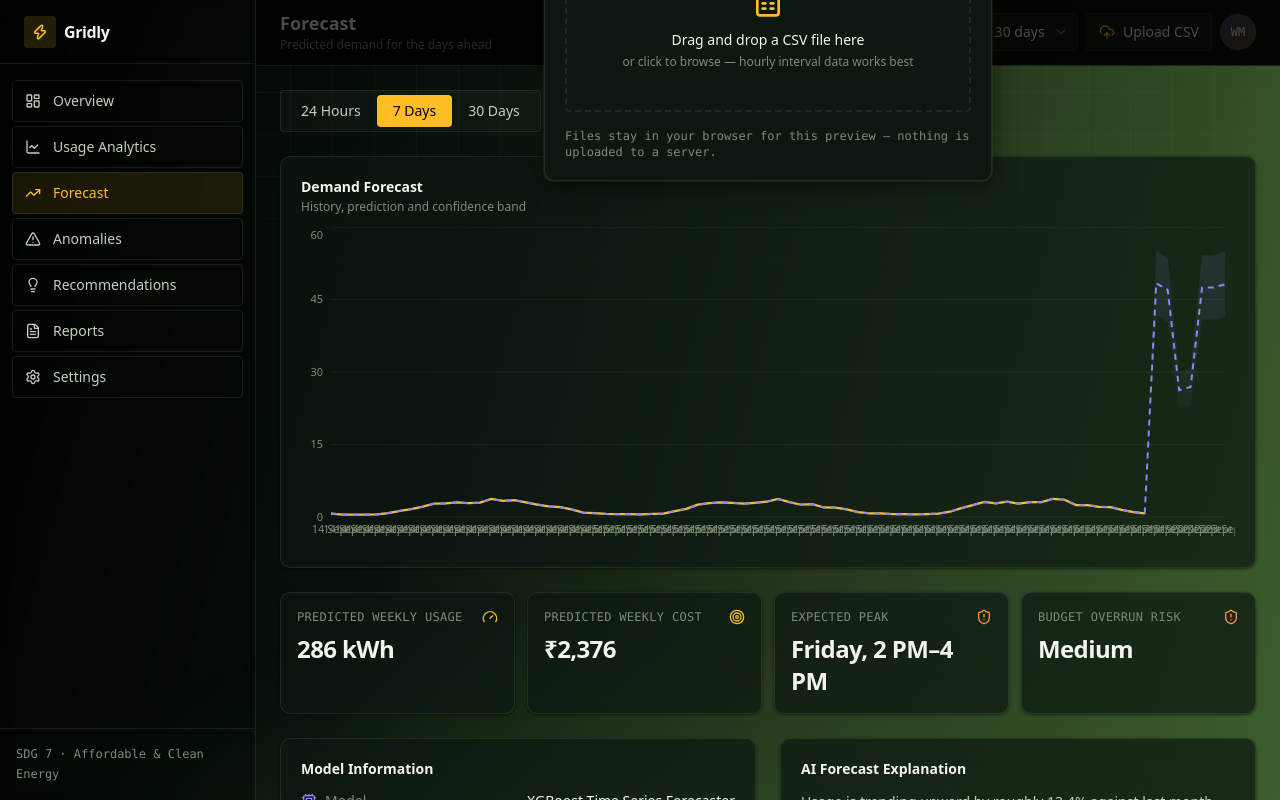
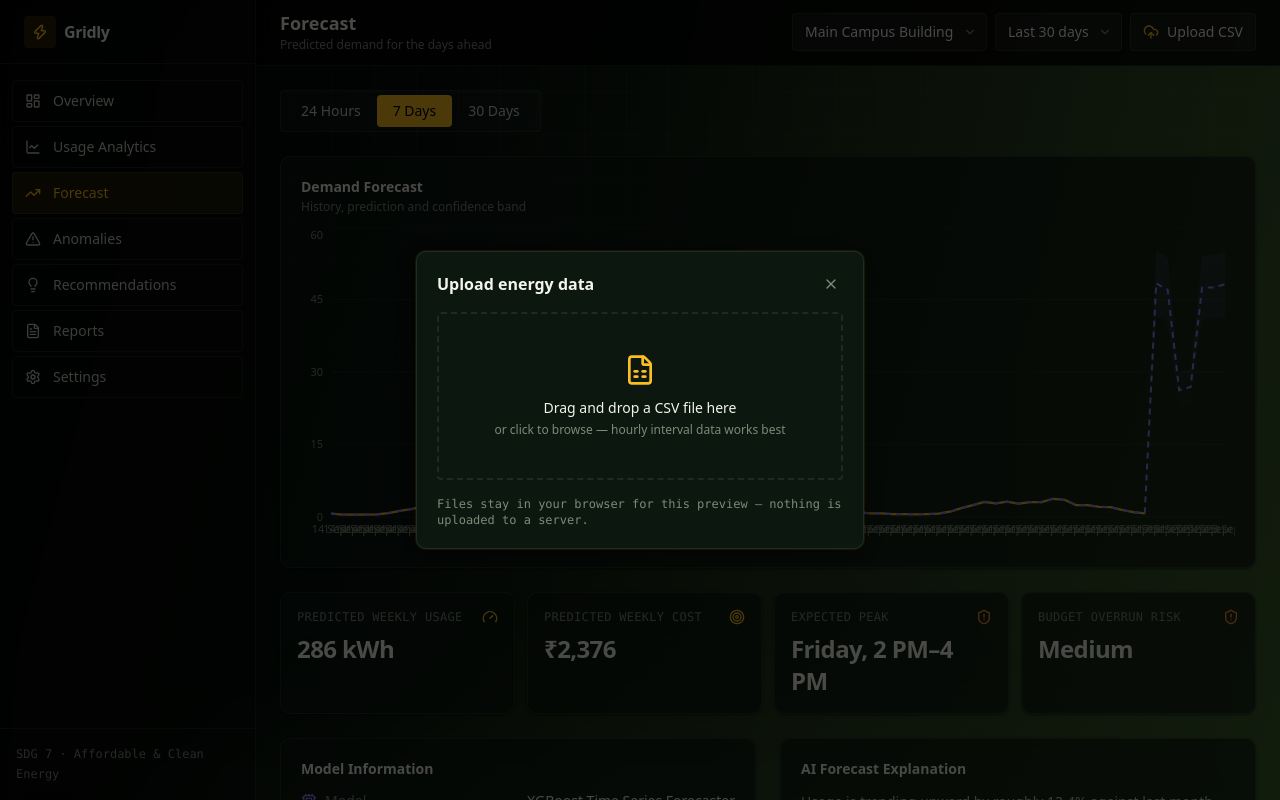
Before and after one commit to Sham914/Gridly, a Next.js app: page /forecast in a window 1280 px wide. Both pictures are taken after a click on the button "Upload CSV". Shown: the top 800 px of the page. Built offline with nearby package versions, Linux system fonts and the light colour scheme.

Commit message:
feat(ui): update Header and UploadDialog components for improved functionality

```diff
--- a/components/Header.tsx
+++ b/components/Header.tsx
@@ -34,12 +34,7 @@ export function Header({ title, subtitle, showControls = true, actions }: Header
           <Selector value={range} options={RANGES} onChange={setRange} />
           <UploadDialog />
           {actions}
-          <div
-            aria-label="User account"
-            className="h-9 w-9 rounded-full bg-gradient-to-br from-accent-indigo/40 to-accent-gold/30 border border-base-border flex items-center justify-center text-xs font-mono text-ink-primary"
-          >
-            WM
-          </div>
+
         </div>
       )}
       {!showControls && actions}
--- a/components/UploadDialog.tsx
+++ b/components/UploadDialog.tsx
@@ -1,6 +1,7 @@
 "use client";
 
-import { useCallback, useRef, useState } from "react";
+import { useCallback, useRef, useState, useEffect } from "react";
+import { createPortal } from "react-dom";
 import { AnimatePresence, motion } from "framer-motion";
 import { UploadCloud, X, FileSpreadsheet } from "lucide-react";
 import { toast } from "sonner";
@@ -10,6 +11,11 @@ export function UploadDialog() {
   const [open, setOpen] = useState(false);
   const [dragOver, setDragOver] = useState(false);
   const inputRef = useRef<HTMLInputElement>(null);
+  const [mounted, setMounted] = useState(false);
+
+  useEffect(() => {
+    setMounted(true);
+  }, []);
 
   const handleFiles = useCallback(
     (files: FileList | null) => {
@@ -33,16 +39,16 @@ export function UploadDialog() {
         <span className="hidden sm:inline">Upload CSV</span>
       </button>
 
+      {mounted && createPortal(
         <AnimatePresence>
           {open && (
-          <>
             <motion.div
               initial={{ opacity: 0 }}
               animate={{ opacity: 1 }}
               exit={{ opacity: 0 }}
-              className="fixed inset-0 z-50 bg-black/70"
+              className="fixed inset-0 z-[100] flex items-center justify-center bg-black/70"
               onClick={() => setOpen(false)}
-            />
+            >
               <motion.div
                 role="dialog"
                 aria-modal="true"
@@ -51,7 +57,8 @@ export function UploadDialog() {
                 animate={{ opacity: 1, y: 0, scale: 1 }}
                 exit={{ opacity: 0, y: 8, scale: 0.98 }}
                 transition={{ duration: 0.18 }}
-              className="fixed left-1/2 top-1/2 z-50 w-[92vw] max-w-md -translate-x-1/2 -translate-y-1/2 rounded-card border border-base-border bg-base-surface p-5 shadow-glow"
+                className="w-[92vw] max-w-md rounded-card border border-base-border bg-base-surface p-5 shadow-glow"
+                onClick={(e) => e.stopPropagation()}
               >
                 <div className="flex items-center justify-between mb-4">
                   <h2 className="font-semibold text-ink-primary">Upload energy data</h2>
@@ -104,9 +111,11 @@ export function UploadDialog() {
                   Files stay in your browser for this preview — nothing is uploaded to a server.
                 </p>
               </motion.div>
-          </>
+            </motion.div>
           )}
-      </AnimatePresence>
+        </AnimatePresence>,
+        document.body
+      )}
     </>
   );
 }
```
Lines whose indentation alone changed are shown as unchanged.
